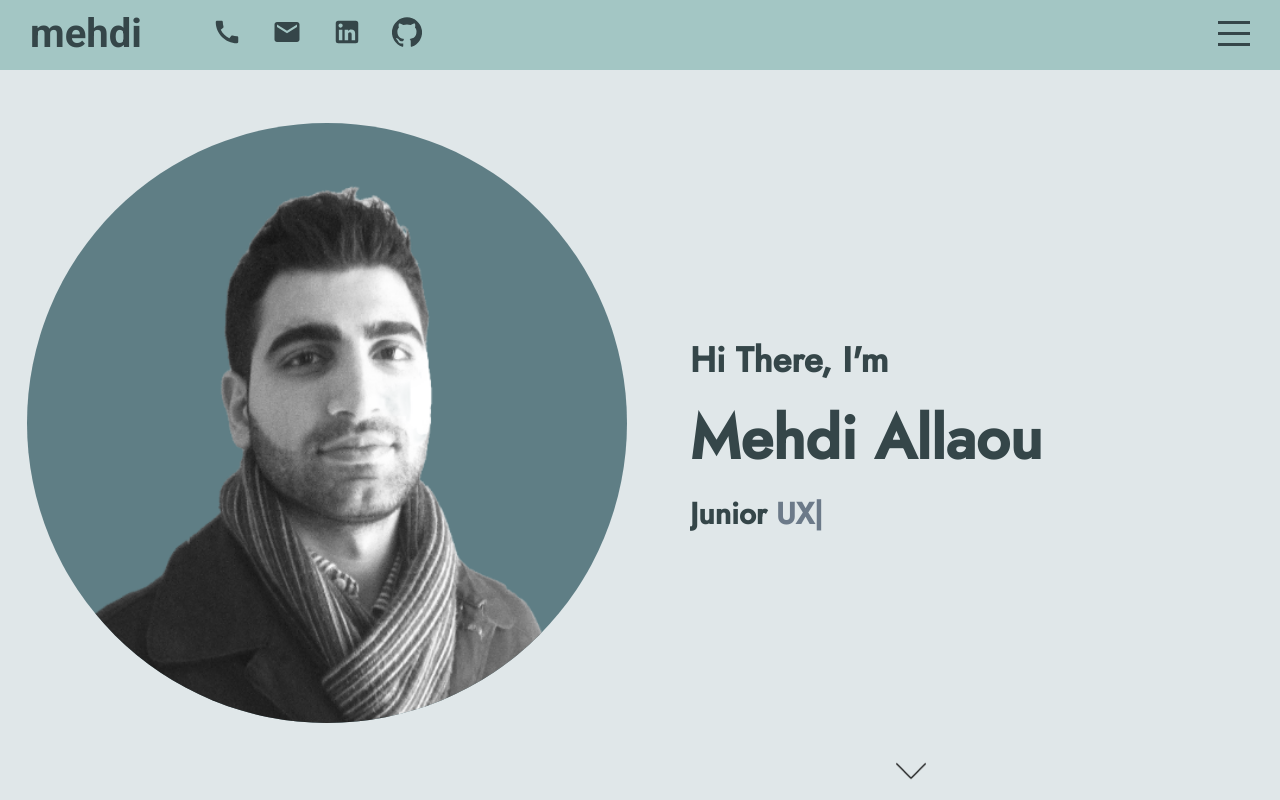
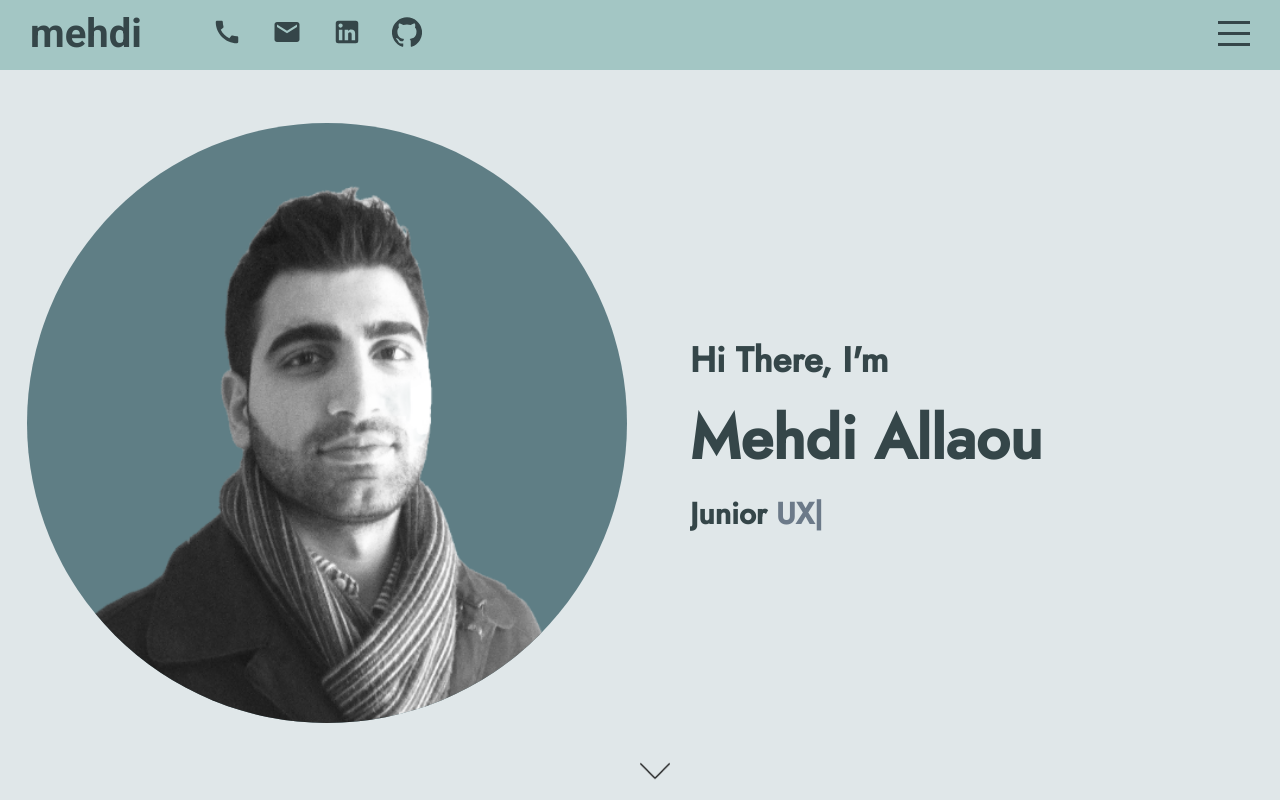
Before and after one commit to Mehdi-Allaou/React-portfolio-website, a React (Create React App) app: page / in a window 1280 px wide. Built offline with nearby package versions, Linux system fonts and the light colour scheme; a web font is replaced by a local one.

Commit message:
intro arrow mobile adjustment

```diff
--- a/src/components/intro/intro.scss
+++ b/src/components/intro/intro.scss
@@ -62,6 +62,7 @@
     .wrapper {
       width: 100%;
       height: 100%;
+      min-width: 300px;
       padding-left: 50px;
       display: flex;
       flex-direction: column;
@@ -118,10 +119,11 @@
     a{
       position: absolute;
       bottom: 10px;
-      left: 40%;
 
       @include mobile {
         bottom: 0;
+        left: 50%;
+        transform: translateX(-50%);
       }
 
       img {
```
